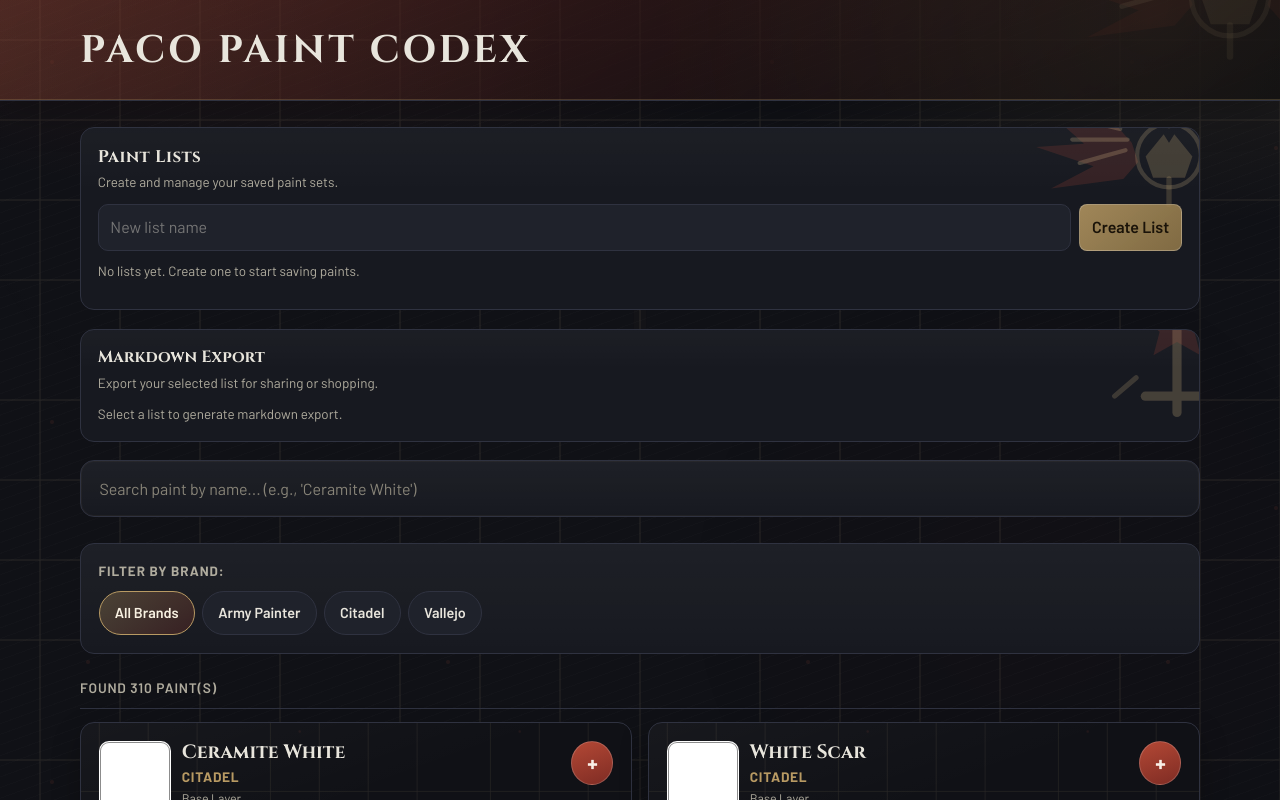
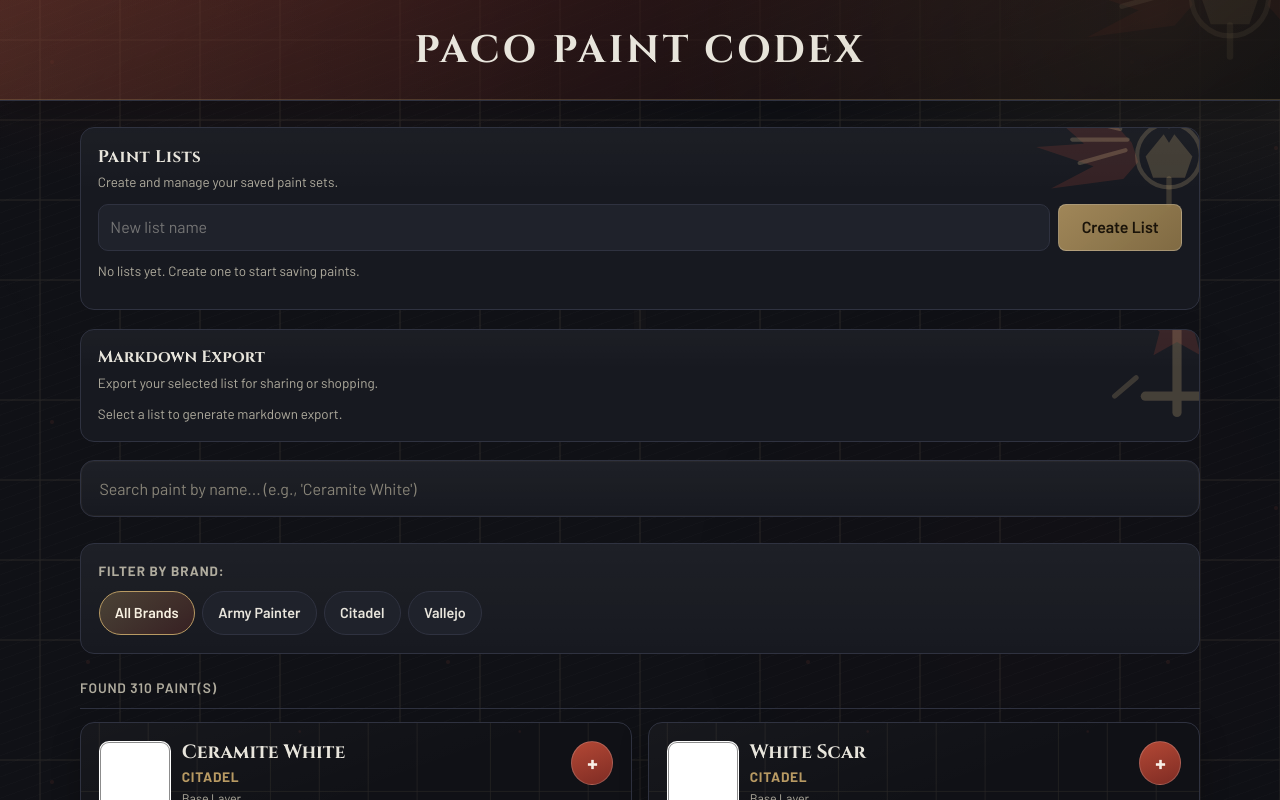
Before and after one commit to MusashiRyu/paint-codex, a React (Vite) app: page / in a window 1280 px wide. Shown: the top 800 px of the page. Built offline with nearby package versions, Linux system fonts and the light colour scheme.

Commit message:
fix: center title and normalize button alignment

```diff
--- a/src/features/export/ExportPanel.module.css
+++ b/src/features/export/ExportPanel.module.css
@@ -26,6 +26,7 @@
 
 .actions {
   display: grid;
+  grid-template-columns: 1fr;
   gap: 0.5rem;
   margin-bottom: 0.55rem;
 }
@@ -37,6 +38,12 @@
   padding: 0.55rem 0.74rem;
   cursor: pointer;
   font-weight: 600;
+  min-height: 44px;
+  min-width: 124px;
+  display: inline-flex;
+  align-items: center;
+  justify-content: center;
+  text-align: center;
 }
 
 .primaryButton {
@@ -88,7 +95,7 @@
   }
 
   .actions {
-    grid-template-columns: auto auto;
+    grid-template-columns: 124px 124px;
     justify-content: flex-start;
   }
 
--- a/src/features/lists/ListsPanel.module.css
+++ b/src/features/lists/ListsPanel.module.css
@@ -48,6 +48,12 @@
   padding: 0.52rem 0.75rem;
   cursor: pointer;
   font-weight: 600;
+  min-height: 44px;
+  min-width: 124px;
+  display: inline-flex;
+  align-items: center;
+  justify-content: center;
+  text-align: center;
 }
 
 .primaryButton {
@@ -81,7 +87,8 @@
 }
 
 .listTabRow {
-  display: flex;
+  display: grid;
+  grid-template-columns: 1fr 124px;
   gap: 0.42rem;
 }
 
@@ -108,6 +115,7 @@
 
 .selectedListHeader {
   display: grid;
+  grid-template-columns: 1fr;
   gap: 0.5rem;
   margin-bottom: 0.5rem;
 }
@@ -129,9 +137,10 @@
 }
 
 .paintItem {
-  display: flex;
-  justify-content: space-between;
+  display: grid;
+  grid-template-columns: 1fr 124px;
   align-items: center;
+  gap: 0.42rem;
   border: 1px solid var(--line);
   border-radius: 8px;
   padding: 0.45rem 0.5rem;
@@ -164,11 +173,11 @@
   }
 
   .createRow {
-    grid-template-columns: 1fr auto;
+    grid-template-columns: 1fr 124px;
   }
 
   .selectedListHeader {
-    grid-template-columns: 1fr auto;
+    grid-template-columns: 1fr 124px;
     align-items: center;
   }
 
--- a/src/shared/styles/global.css
+++ b/src/shared/styles/global.css
@@ -134,6 +134,7 @@
     0 8px 40px rgba(0, 0, 0, 0.28);
   position: relative;
   overflow: hidden;
+  text-align: center;
 }
 
 .app-header::after {
@@ -150,6 +151,9 @@
 .header-content {
   max-width: 1120px;
   margin: 0 auto;
+  display: flex;
+  flex-direction: column;
+  align-items: center;
 }
 
 .app-title {
```
